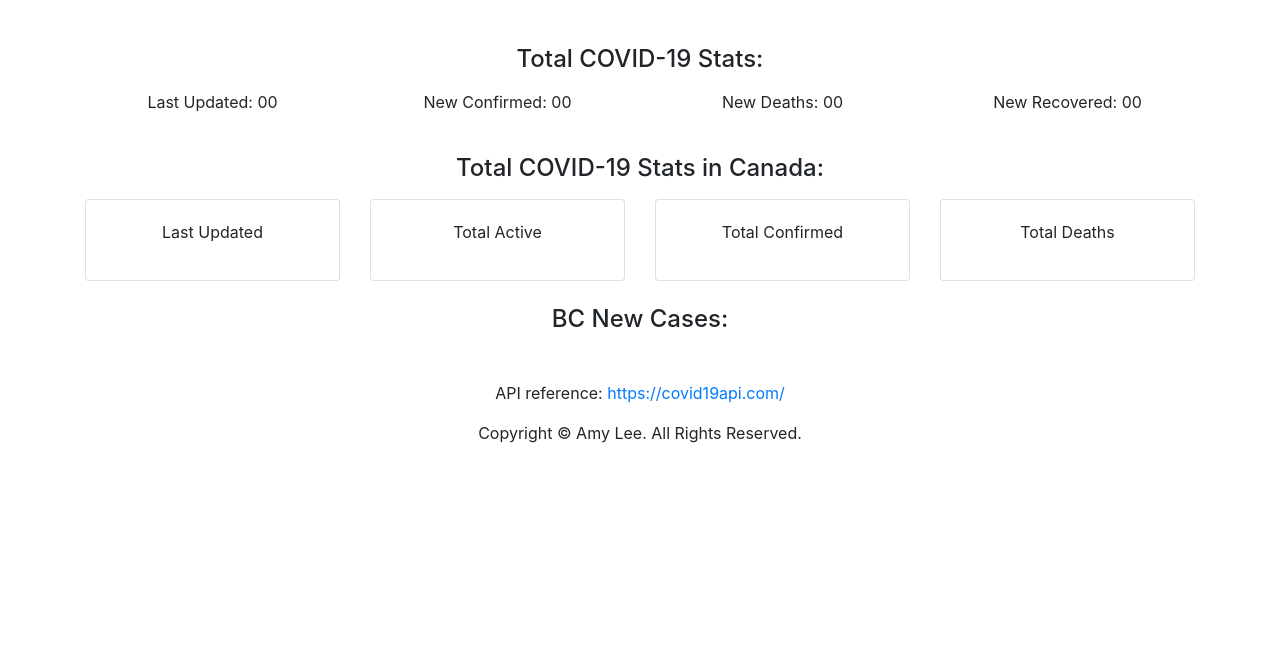
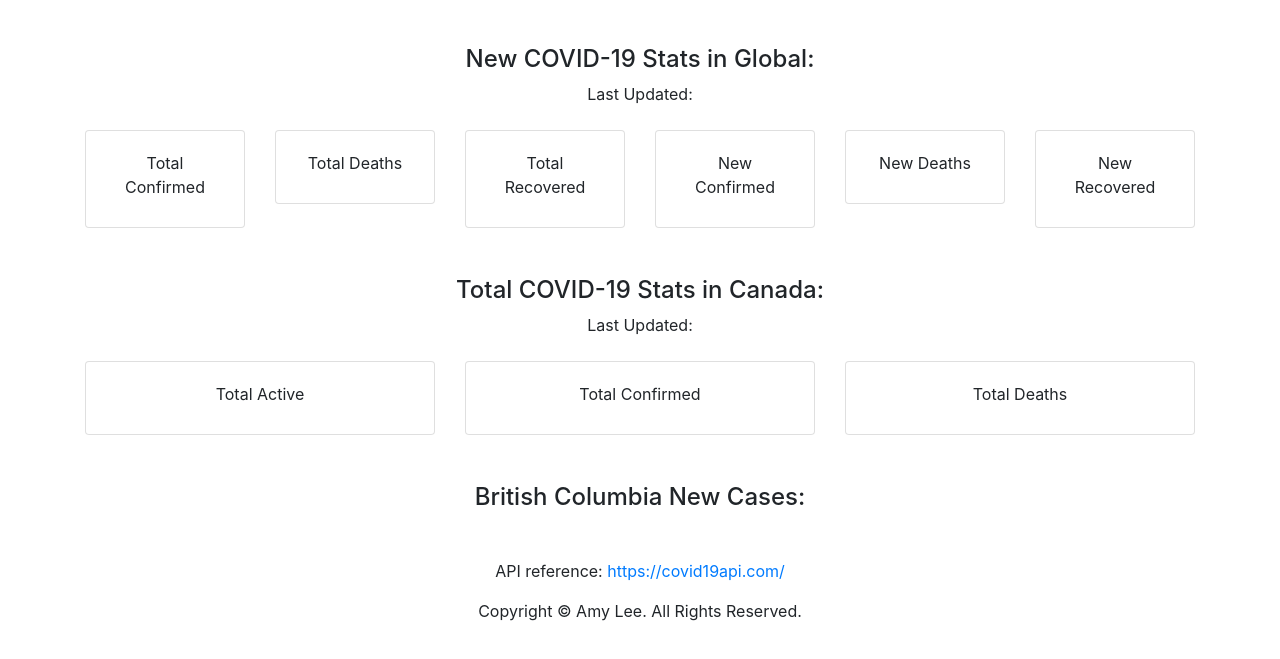
Before and after one commit to amysujunglee/covid19-stats-by-country, a plain HTML site: page index.html in a window 1280 px wide. Shown: the part 75-734 px from the top of the page. Drawn offline with nearby package versions, Linux system fonts and the light colour scheme; no server answers.

Commit message:
editing the layout

```diff
--- a/index.html
+++ b/index.html
@@ -17,54 +17,94 @@
   <body>
     <main class="container text-center my-4">
       <h1 class="mb-5">COVID-19 Stats Tracker</h1>
-      <h2 class="h4 mb-3">Total COVID-19 Stats:</h2>
-      <div class="row mb-4">
-        <p class="col-3">Last Updated: <span class="global-date">00</span></p>
-        <p class="col-3">
-          New Confirmed: <span class="new-confirmed">00</span>
-        </p>
-        <p class="col-3">New Deaths: <span class="new-deaths">00</span></p>
-        <p class="col-3">
-          New Recovered: <span class="new-recovered">00</span>
-        </p>
-      </div>
-      <h2 class="h4 mb-3">Total COVID-19 Stats in Canada:</h2>
-      <div class="row mb-4">
-        <div class="col-6 col-md-3 mb-3 mb-md-0">
+      <h2 class="h4 mb-2">New COVID-19 Stats in Global:</h2>
+      <p class="mb-4">
+        Last Updated: <span class="global-date font-weight-bold"></span>
+      </p>
+      <div class="row mb-5">
+        <div class="col-4 col-md-2">
           <div class="card">
             <div class="card-body">
-              <p>Last Updated</p>
-              <p class="date font-weight-bold"></p>
+              <p class="mb-2">Total Confirmed</p>
+              <p class="total-confirmed font-weight-bold mb-0"></p>
             </div>
           </div>
         </div>
-        <div class="col-6 col-md-3 mb-3 mb-md-0">
+        <div class="col-4 col-md-2">
           <div class="card">
             <div class="card-body">
-              <p>Total Active</p>
-              <p class="total-active font-weight-bold"></p>
+              <p class="mb-2">Total Deaths</p>
+              <p class="total-deaths font-weight-bold mb-0"></p>
             </div>
           </div>
         </div>
-        <div class="col-6 col-md-3">
+        <div class="col-4 col-md-2">
           <div class="card">
             <div class="card-body">
-              <p>Total Confirmed</p>
-              <p class="total-confirmed font-weight-bold"></p>
+              <p class="mb-2">Total Recovered</p>
+              <p class="total-recovered font-weight-bold mb-0"></p>
             </div>
           </div>
         </div>
-        <div class="col-6 col-md-3">
+        <div class="col-4 col-md-2">
           <div class="card">
             <div class="card-body">
-              <p>Total Deaths</p>
-              <p class="total-deaths font-weight-bold"></p>
+              <p class="mb-2">New Confirmed</p>
+              <p class="new-confirmed font-weight-bold mb-0"></p>
+            </div>
+          </div>
+        </div>
+        <div class="col-4 col-md-2">
+          <div class="card">
+            <div class="card-body">
+              <p class="mb-2">New Deaths</p>
+              <p class="new-deaths font-weight-bold mb-0"></p>
+            </div>
+          </div>
+        </div>
+        <div class="col-4 col-md-2">
+          <div class="card">
+            <div class="card-body">
+              <p class="mb-2">New Recovered</p>
+              <p class="new-recovered font-weight-bold mb-0"></p>
+            </div>
+          </div>
+        </div>
+      </div>
+      <h2 class="h4 mb-2">Total COVID-19 Stats in Canada:</h2>
+      <p class="mb-4">
+        Last Updated: <span class="date font-weight-bold"></span>
+      </p>
+      <div class="row mb-5">
+        <div class="col-6 col-md-4 mb-3 mb-md-0">
+          <div class="card">
+            <div class="card-body">
+              <p class="mb-2">Total Active</p>
+              <p class="ca-active font-weight-bold mb-0"></p>
+            </div>
+          </div>
+        </div>
+        <div class="col-6 col-md-4">
+          <div class="card">
+            <div class="card-body">
+              <p class="mb-2">Total Confirmed</p>
+              <p class="ca-confirmed font-weight-bold mb-0"></p>
+            </div>
+          </div>
+        </div>
+        <div class="col-6 col-md-4">
+          <div class="card">
+            <div class="card-body">
+              <p class="mb-2">Total Deaths</p>
+              <p class="ca-deaths font-weight-bold mb-0"></p>
             </div>
           </div>
         </div>
       </div>
       <div>
-        <h2 class="h4">BC New Cases: <span class="bc-newcases"></span></h2>
+        <h2 class="h4">
+          British Columbia New Cases: <span class="bc-newcases"></span>
+        </h2>
       </div>
     </main>
     <footer class="container text-center my-5">
```
